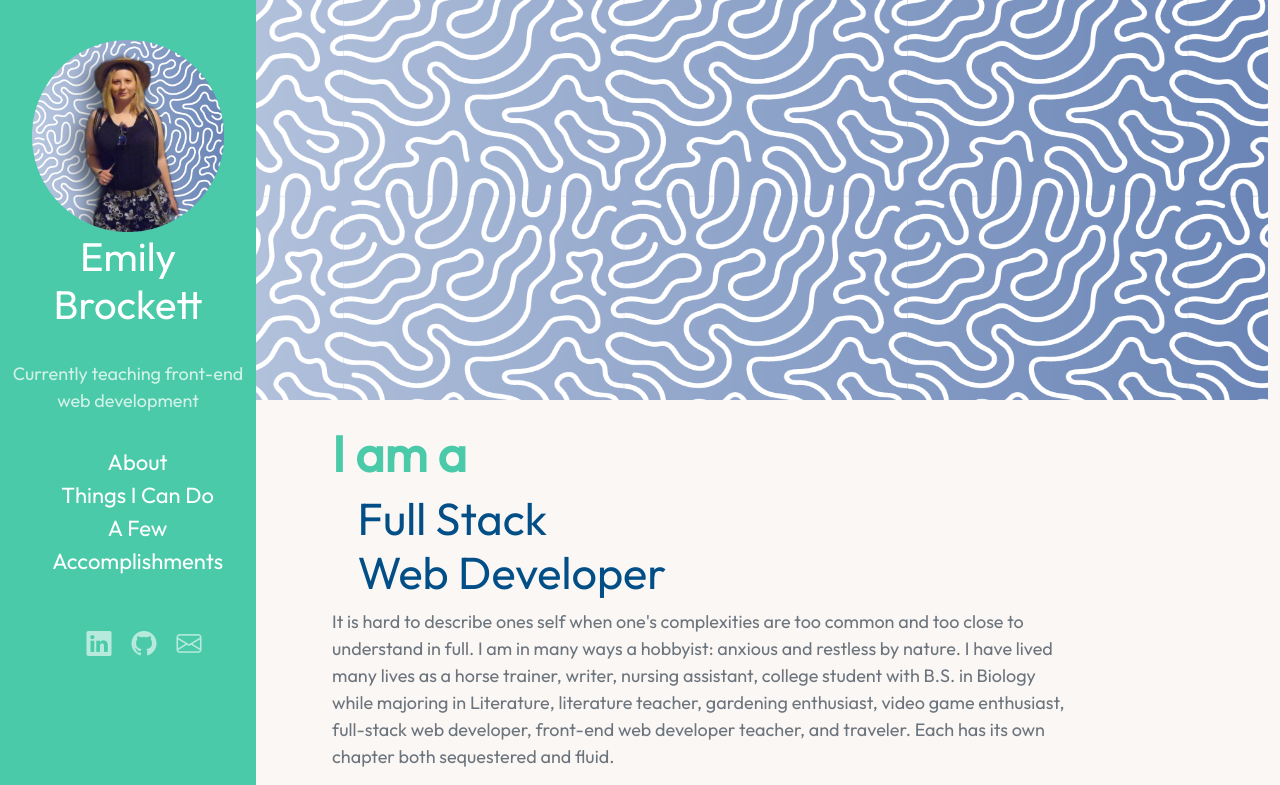
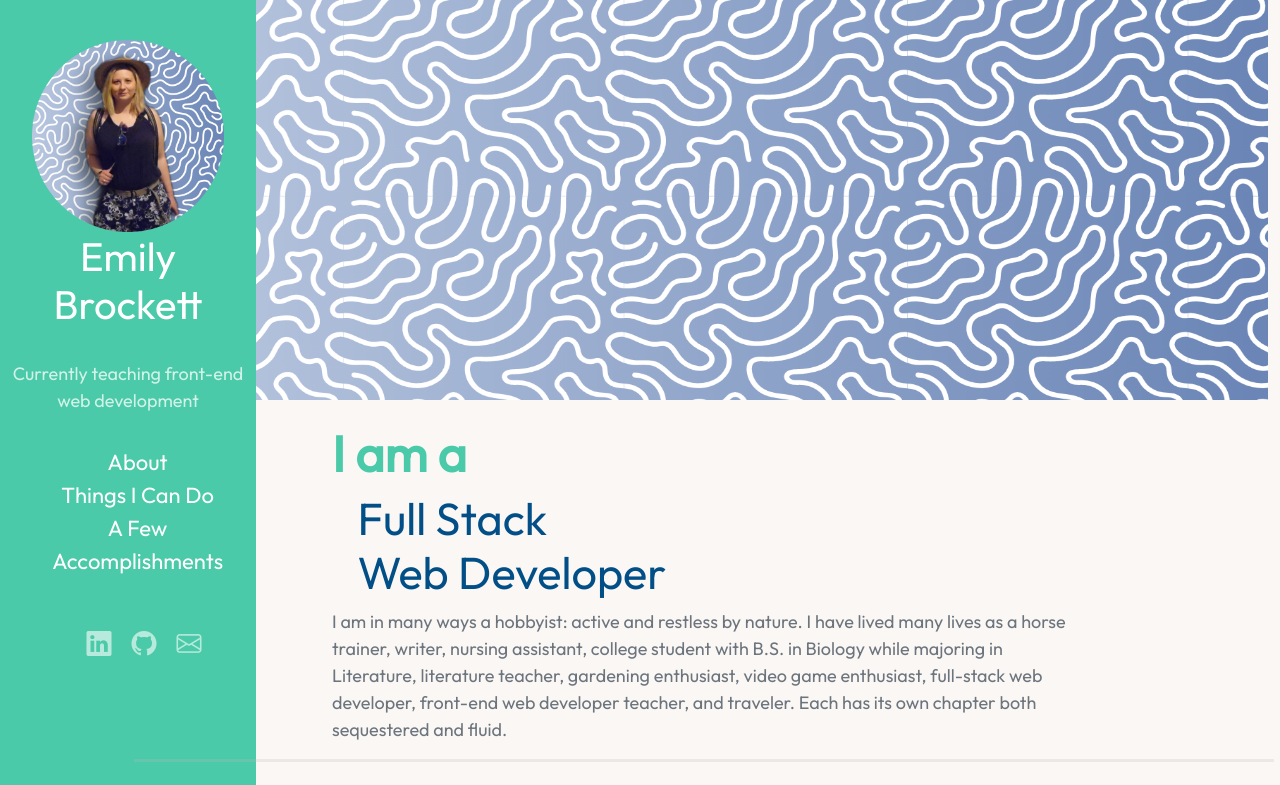
Before and after one commit to BrockBatBlue/emily-brockett-react-portfolio, a React (Create React App) app: page / in a window 1280 px wide. Shown: the top 785 px of the page. Built offline with nearby package versions, Linux system fonts and the light colour scheme.

Commit message:
changed about me paragraph section

```diff
--- a/package.json
+++ b/package.json
@@ -7,6 +7,7 @@
     "@testing-library/jest-dom": "^5.16.1",
     "@testing-library/react": "^12.1.2",
     "@testing-library/user-event": "^13.5.0",
+    "gh-pages": "^3.2.3",
     "react": "^17.0.2",
     "react-dom": "^17.0.2",
     "react-scripts": "5.0.0",
@@ -37,8 +38,5 @@
       "last 1 firefox version",
       "last 1 safari version"
     ]
-  },
-  "devDependencies": {
-    "gh-pages": "^3.2.3"
   }
 }
--- a/src/Components/MainPage.jsx
+++ b/src/Components/MainPage.jsx
@@ -35,17 +35,14 @@ function MainPage() {
                             </h4>
                         </header>
                         <p>
-                            It is hard to describe ones self when one's
-                            complexities are too common and too close to
-                            understand in full. I am in many ways a hobbyist:
-                            anxious and restless by nature. I have lived many
-                            lives as a horse trainer, writer, nursing assistant,
-                            college student with B.S. in Biology while majoring
-                            in Literature, literature teacher, gardening
-                            enthusiast, video game enthusiast, full-stack web
-                            developer, front-end web developer teacher, and
-                            traveler. Each has its own chapter both sequestered
-                            and fluid.
+                            I am in many ways a hobbyist: active and restless by
+                            nature. I have lived many lives as a horse trainer,
+                            writer, nursing assistant, college student with B.S.
+                            in Biology while majoring in Literature, literature
+                            teacher, gardening enthusiast, video game
+                            enthusiast, full-stack web developer, front-end web
+                            developer teacher, and traveler. Each has its own
+                            chapter both sequestered and fluid.
                         </p>
                     </div>
                 </section>
```
Also changed, not shown: 1 other file (tests, documents, lock files or other folders).
